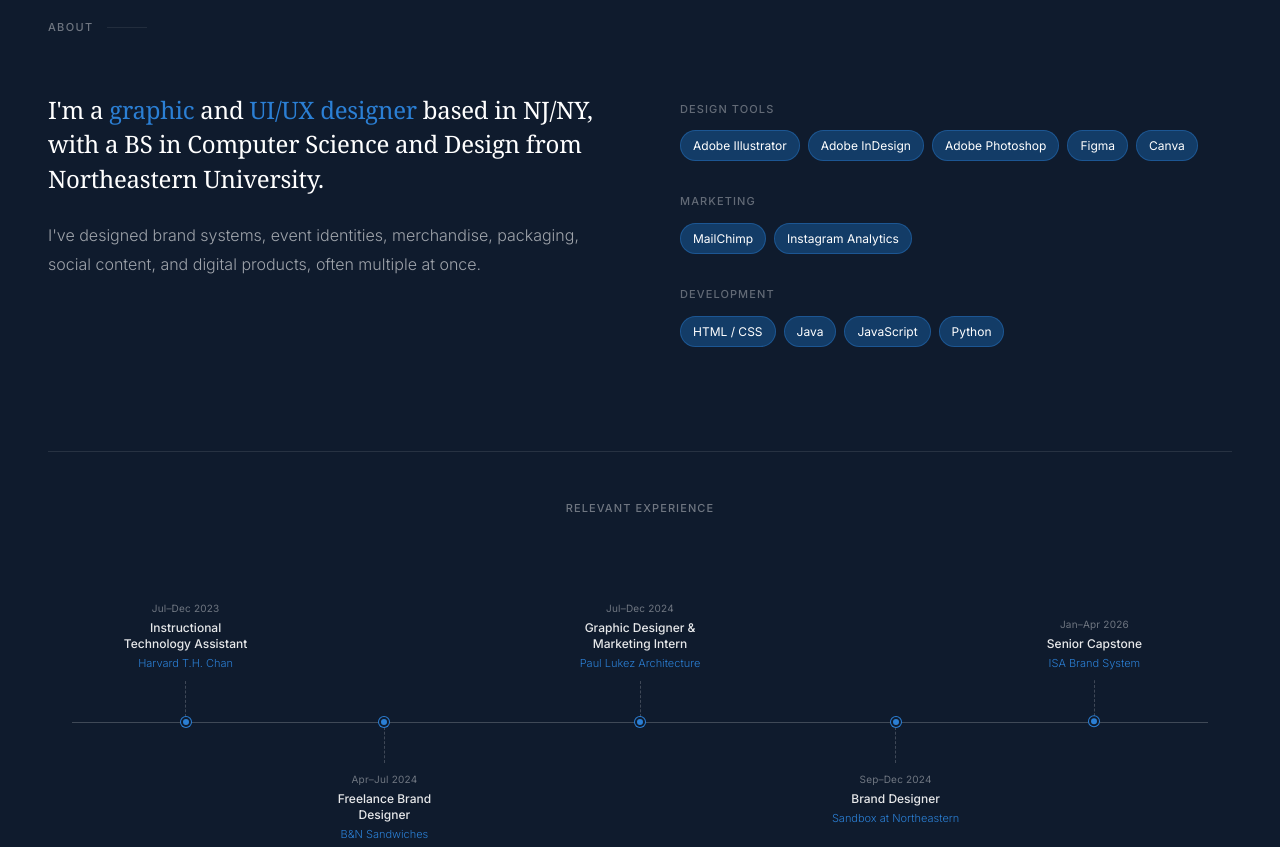
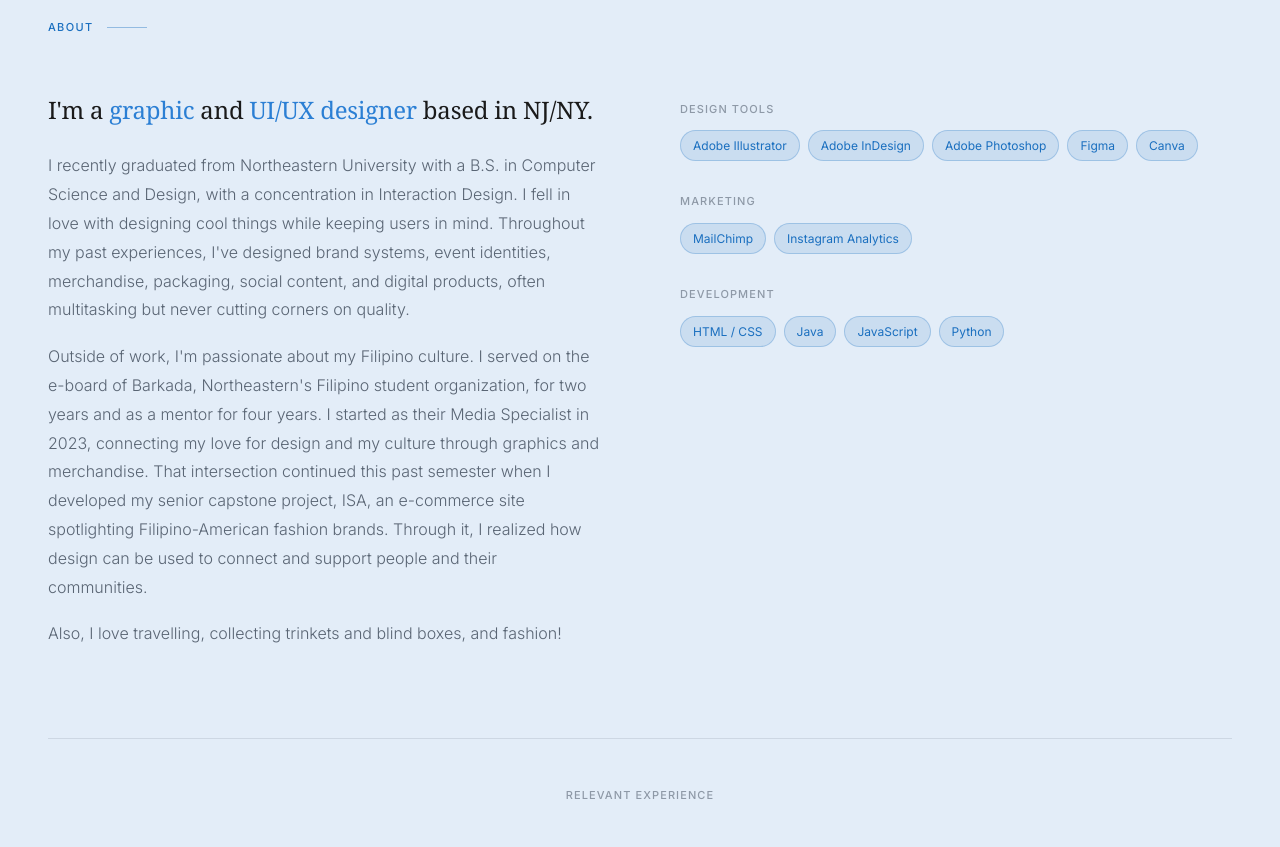
Before and after one commit to paulicosta8/paulinaacosta, a plain HTML site: page index.html in a window 1280 px wide. Shown: the part 2980-3827 px from the top of the page. Drawn offline with Linux system fonts and the light colour scheme.

Commit message:
updated about

```diff
--- a/index.html
+++ b/index.html
@@ -281,6 +281,18 @@
       opacity: 0;
     }
     .card-img.active { opacity: 1; }
+    .card-placeholder {
+      position: absolute;
+      inset: 0;
+      display: flex;
+      align-items: center;
+      justify-content: center;
+      background: var(--surface);
+      font-family: var(--serif);
+      font-size: 13px;
+      color: var(--border);
+      letter-spacing: 0.05em;
+    }
     .card-overlay {
       position: absolute;
       inset: 0;
@@ -416,6 +428,7 @@
       padding: 100px 48px;
     }
 
+    /* Row 1: Translations (wide) + 3 portrait cards — all same height */
     .archive-grid-row1 {
       display: grid;
       grid-template-columns: 1.5fr 1fr 1fr 1fr;
@@ -426,6 +439,7 @@
       padding-bottom: 87%;
     }
 
+    /* Row 2: 3 landscape cards equal width */
     .archive-grid-row2 {
       display: grid;
       grid-template-columns: repeat(3, 1fr);
@@ -441,6 +455,7 @@
       background: var(--surface);
     }
 
+    /* Landscape cards: 16/9 ratio */
     .archive-card-inner {
       position: relative;
       width: 100%;
@@ -448,6 +463,7 @@
       padding-bottom: 65%;
     }
 
+    /* Portrait cards: taller ratio */
     .archive-card-inner.portrait {
       padding-bottom: 130%;
     }
@@ -465,7 +481,7 @@
     .archive-overlay {
       position: absolute;
       inset: 0;
-      background: linear-gradient(to top, rgba(14,10,8,0.92) 0%, rgba(14,10,8,0.4) 50%, transparent 100%);
+      background: linear-gradient(to top, rgba(14,10,8,0.7) 0%, transparent 60%);
       opacity: 0;
       transition: opacity 0.35s var(--ease);
       pointer-events: none;
@@ -499,7 +515,7 @@
 
     /* ── About ── */
     #about {
-      background: var(--dark-navy);
+      background: #E3EDF8;
       border-top: none;
     }
     .about-grid {
@@ -516,14 +532,19 @@
       font-weight: 300;
       font-style: normal;
       margin-bottom: 24px;
-      color: var(--white);
+      color: var(--text);
     }
-    .about-headline em { font-style: normal; color: var(--white); }
-    .about-headline em.blue { color: var(--accent-lt); }
+    .about-headline em {
+      font-style: normal;
+      color: var(--text);
+    }
+    .about-headline em.blue {
+      color: var(--accent-lt);
+    }
     .about-body {
       font-size: 16px;
       font-weight: 300;
-      color: rgba(255,255,255,0.6);
+      color: rgba(15,27,45,0.65);
       line-height: 1.8;
       margin-bottom: 18px;
     }
@@ -549,25 +570,29 @@
       font-weight: 500;
       letter-spacing: 0.1em;
       text-transform: uppercase;
-      color: rgba(255,255,255,0.35);
+      color: rgba(15,27,45,0.4);
       margin-bottom: 12px;
     }
     .skills-list { display: flex; flex-wrap: wrap; gap: 8px; }
     .skill-chip {
       font-size: 12px;
-      color: var(--white);
-      background: rgba(26, 111, 191, 0.4);
-      border: 1px solid rgba(43, 127, 212, 0.4);
+      color: var(--accent);
+      background: rgba(26, 111, 191, 0.12);
+      border: 1px solid rgba(26, 111, 191, 0.25);
       padding: 5px 12px;
       border-radius: 100px;
     }
-    #about .section-label { color: rgba(255,255,255,0.4); }
-    #about .section-label::after { background: rgba(255,255,255,0.2); }
+    #about .section-label {
+      color: var(--accent);
+    }
+    #about .section-label::after {
+      background: var(--accent);
+    }
 
     /* ── Timeline ── */
     .timeline {
       margin-top: 72px;
-      border-top: 1px solid rgba(255,255,255,0.1);
+      border-top: 1px solid rgba(15,27,45,0.1);
       padding-top: 48px;
     }
     .timeline-label {
@@ -575,7 +600,7 @@
       font-weight: 500;
       letter-spacing: 0.1em;
       text-transform: uppercase;
-      color: rgba(255,255,255,0.4);
+      color: rgba(15,27,45,0.4);
       margin-bottom: 64px;
       text-align: center;
     }
@@ -584,13 +609,14 @@
       height: 280px;
       margin: 0 24px;
     }
+    /* Horizontal line */
     .timeline-track-wrap::before {
       content: '';
       position: absolute;
       left: 0; right: 0;
       top: 50%;
       height: 1px;
-      background: rgba(255,255,255,0.2);
+      background: rgba(15,27,45,0.15);
     }
     .timeline-node {
       position: absolute;
@@ -600,20 +626,16 @@
       flex-direction: column;
       align-items: center;
     }
-
-    /* 5-node positions: 10%, 27.5%, 50%, 72.5%, 90% */
-    .timeline-node:nth-child(1) { left: 10%; }
-    .timeline-node:nth-child(2) { left: 27.5%; }
-    .timeline-node:nth-child(3) { left: 50%; }
-    .timeline-node:nth-child(4) { left: 72.5%; }
-    .timeline-node:nth-child(5) { left: 90%; }
-
+    .timeline-node:nth-child(1) { left: 12.5%; }
+    .timeline-node:nth-child(2) { left: 37.5%; }
+    .timeline-node:nth-child(3) { left: 62.5%; }
+    .timeline-node:nth-child(4) { left: 87.5%; }
     .timeline-dot {
       width: 10px;
       height: 10px;
       border-radius: 50%;
       background: var(--accent-lt);
-      border: 2px solid var(--dark-navy);
+      border: 2px solid #E3EDF8;
       box-shadow: 0 0 0 1px var(--accent-lt);
       flex-shrink: 0;
       position: relative;
@@ -622,15 +644,16 @@
     }
     .timeline-connector {
       width: 1px;
-      border-left: 1px dashed rgba(255,255,255,0.2);
+      border-left: 1px dashed rgba(15,27,45,0.2);
       height: 36px;
       flex-shrink: 0;
     }
     .timeline-content {
       text-align: center;
-      width: 130px;
+      width: 150px;
     }
 
+    /* Above: content + connector above dot */
     .timeline-node.above {
       flex-direction: column-reverse;
       transform: translateX(-50%) translateY(-100%);
@@ -638,23 +661,23 @@
     .timeline-node.above .timeline-dot { margin-top: 0; margin-bottom: -5px; }
     .timeline-node.above .timeline-content { margin-bottom: 8px; }
 
+    /* Below: dot first, connector, then content */
     .timeline-node.below {
       flex-direction: column;
       transform: translateX(-50%);
     }
     .timeline-node.below .timeline-content { margin-top: 8px; }
-
     .timeline-date {
       font-size: 10px;
       font-weight: 400;
-      color: rgba(255,255,255,0.4);
+      color: rgba(15,27,45,0.4);
       margin-bottom: 4px;
       letter-spacing: 0.02em;
     }
     .timeline-role {
       font-size: 12px;
       font-weight: 500;
-      color: rgba(255,255,255,0.9);
+      color: rgba(15,27,45,0.85);
       line-height: 1.35;
       margin-bottom: 3px;
     }
@@ -679,6 +702,13 @@
       margin-bottom: 20px;
     }
     .contact-headline em { font-style: italic; color: var(--accent); }
+    .contact-sub {
+      font-size: 16px;
+      font-weight: 300;
+      color: var(--muted);
+      margin-bottom: 44px;
+      line-height: 1.7;
+    }
     .contact-links { display: flex; gap: 24px; flex-wrap: wrap; }
     .contact-link {
       font-size: 14px;
@@ -693,6 +723,8 @@
       transition: color 0.2s, border-color 0.2s;
     }
     .contact-link:hover { color: var(--accent); border-color: var(--accent); }
+
+
 
     /* ── Animations ── */
     @keyframes fadeUp { to { opacity: 1; transform: translateY(0); } }
@@ -726,6 +758,7 @@
       .card-link:nth-child(3) .card-inner,
       .card-link:nth-child(4) .card-inner,
       .card-link:nth-child(5) .card-inner { padding-bottom: 129%; }
+      /* More projects: 2 cols on tablet */
       .archive-grid { grid-template-columns: 1fr 1fr; }
       .archive-card-link:nth-child(n) { grid-column: span 1; }
       .about-grid { grid-template-columns: 1fr; gap: 48px; }
@@ -890,7 +923,7 @@
       <a href="mbta.html" class="card-link reveal reveal-delay-3">
       <article class="card">
         <div class="card-inner">
-          <img class="card-img active" src="images/homepage/mbta-cover.png" alt="Charlie's Card — an MBTA app">
+          <img class="card-img active" src="images/homepage/mbta-cover.png" alt="MBTA app redesign">
         </div>
         <div class="card-overlay"></div>
         <button class="card-arrow card-arrow-prev" aria-label="Previous image">&#8592;</button>
@@ -898,8 +931,8 @@
         <div class="card-info">
           <div class="card-info-inner">
             <p class="card-tag">UI/UX · App design · 2024</p>
-            <h2 class="card-title">Charlie's Card</h2>
-            <p class="card-desc">A mobile app designed for Boston's MBTA, combining real-time trip planning, virtual CharlieCard reloading, and a safety reporting system in one accessible experience.</p>
+            <h2 class="card-title">MBTA app</h2>
+            <p class="card-desc">A redesigned mobile experience for Boston's MBTA, combining real-time trip planning, virtual CharlieCard reloading, and a safety reporting system in one accessible app.</p>
             <div class="card-dots">
               <button class="card-dot active" aria-label="Image 1"></button>
             </div>
@@ -915,8 +948,10 @@
   <section id="more-projects">
     <p class="section-label reveal">More projects</p>
 
+    <!-- Row 1: Translations (landscape wide) + 3 portrait cards -->
     <div class="archive-grid-row1">
 
+      <!-- 1. Translations — landscape -->
       <a href="translations.html" class="archive-card-link" style="display:block; text-decoration:none; color:inherit;">
       <article class="archive-card reveal">
         <div class="archive-card-inner">
@@ -930,6 +965,7 @@
       </article>
       </a>
 
+      <!-- 2. Little Mermaid — portrait -->
       <a href="mermaid.html" class="archive-card-link" style="display:block; text-decoration:none; color:inherit;">
       <article class="archive-card reveal">
         <div class="archive-card-inner portrait">
@@ -943,6 +979,7 @@
       </article>
       </a>
 
+      <!-- 3. Anona — portrait -->
       <a href="anona.html" class="archive-card-link" style="display:block; text-decoration:none; color:inherit;">
       <article class="archive-card reveal">
         <div class="archive-card-inner portrait">
@@ -956,6 +993,7 @@
       </article>
       </a>
 
+      <!-- 4. Toad — portrait -->
       <a href="toad.html" class="archive-card-link" style="display:block; text-decoration:none; color:inherit;">
       <article class="archive-card reveal">
         <div class="archive-card-inner portrait">
@@ -971,8 +1009,10 @@
 
     </div>
 
+    <!-- Row 2: 3 landscape cards -->
     <div class="archive-grid-row2">
 
+      <!-- 5. Nextflix -->
       <a href="nextflix.html" class="archive-card-link" style="display:block; text-decoration:none; color:inherit;">
       <article class="archive-card reveal">
         <div class="archive-card-inner">
@@ -986,6 +1026,7 @@
       </article>
       </a>
 
+      <!-- 6. Curl In / Curl Out -->
       <a href="curl.html" class="archive-card-link" style="display:block; text-decoration:none; color:inherit;">
       <article class="archive-card reveal" style="background: none;">
         <div class="archive-card-inner">
@@ -999,6 +1040,7 @@
       </article>
       </a>
 
+      <!-- 7. Intergalactic Retirement Home -->
       <a href="irh.html" class="archive-card-link" style="display:block; text-decoration:none; color:inherit;">
       <article class="archive-card reveal">
         <div class="archive-card-inner">
@@ -1021,10 +1063,16 @@
     <div class="about-grid">
       <div class="reveal">
         <h2 class="about-headline">
-          I'm a <em class="blue">graphic</em> and <em class="blue">UI/UX designer</em> based in <em>NJ/NY</em>, with a BS in <em>Computer Science</em> and <em>Design</em> from <em>Northeastern University</em>.
+          I'm a <em class="blue">graphic</em> and <em class="blue">UI/UX designer</em> based in <em>NJ/NY</em>.
         </h2>
         <p class="about-body">
-          I've designed brand systems, event identities, merchandise, packaging, social content, and digital products, often multiple at once.
+          I recently graduated from Northeastern University with a B.S. in Computer Science and Design, with a concentration in Interaction Design. I fell in love with designing cool things while keeping users in mind. Throughout my past experiences, I've designed brand systems, event identities, merchandise, packaging, social content, and digital products, often multitasking but never cutting corners on quality.
+        </p>
+        <p class="about-body" style="margin-top: 16px;">
+          Outside of work, I'm passionate about my Filipino culture. I served on the e-board of Barkada, Northeastern's Filipino student organization, for two years and as a mentor for four years. I started as their Media Specialist in 2023, connecting my love for design and my culture through graphics and merchandise. That intersection continued this past semester when I developed my senior capstone project, ISA, an e-commerce site spotlighting Filipino-American fashion brands. Through it, I realized how design can be used to connect and support people and their communities.
+        </p>
+        <p class="about-body" style="margin-top: 16px;">
+          Also, I love travelling, collecting trinkets and blind boxes, and fashion!
         </p>
         <a href="#" class="about-resume" style="display:none;">Download resume ↓</a>
       </div>
@@ -1058,7 +1106,7 @@
       </div>
     </div>
 
-    <!-- Horizontal Timeline — 5 nodes -->
+    <!-- Horizontal Timeline -->
     <div class="timeline reveal">
       <p class="timeline-label">Relevant Experience</p>
       <div class="timeline-track-wrap">
@@ -1107,17 +1155,6 @@
           </div>
         </div>
 
-        <!-- 5. ISA Capstone — above -->
-        <div class="timeline-node above">
-          <div class="timeline-dot"></div>
-          <div class="timeline-connector"></div>
-          <div class="timeline-content">
-            <p class="timeline-date">Jan–Apr 2026</p>
-            <p class="timeline-role">Senior Capstone</p>
-            <p class="timeline-org">ISA Brand System</p>
-          </div>
-        </div>
-
       </div>
     </div>
   </section>
@@ -1148,10 +1185,8 @@
       </div>
     </div>
   </div>
-  <!-- Coded by -->
-  <div style="border-top: 1px solid var(--border); padding: 16px 56px; background: var(--white); text-align: center;">
-    <p style="font-size: 10px; font-weight: 400; letter-spacing: 0.04em; color: rgba(15,27,45,0.3);">Designed and coded in HTML, CSS, and JavaScript.</p>
-  </div>
+
+
 
   <script>
     const nav = document.getElementById('nav');
@@ -1163,6 +1198,7 @@
       mobileMenu.classList.toggle('open');
     });
 
+    // Close menu when a link is clicked
     document.querySelectorAll('.mobile-link').forEach(link => {
       link.addEventListener('click', () => {
         hamburger.classList.remove('open');
@@ -1214,6 +1250,7 @@
         dot.addEventListener('click', (e) => { stopNav(e); goTo(i); });
       });
 
+      // Only navigate to the project page when clicking the card body itself (not arrows/dots)
       link.addEventListener('click', (e) => {
         if (e.target.closest('.card-arrow') || e.target.closest('.card-dot')) {
           e.preventDefault();
```
